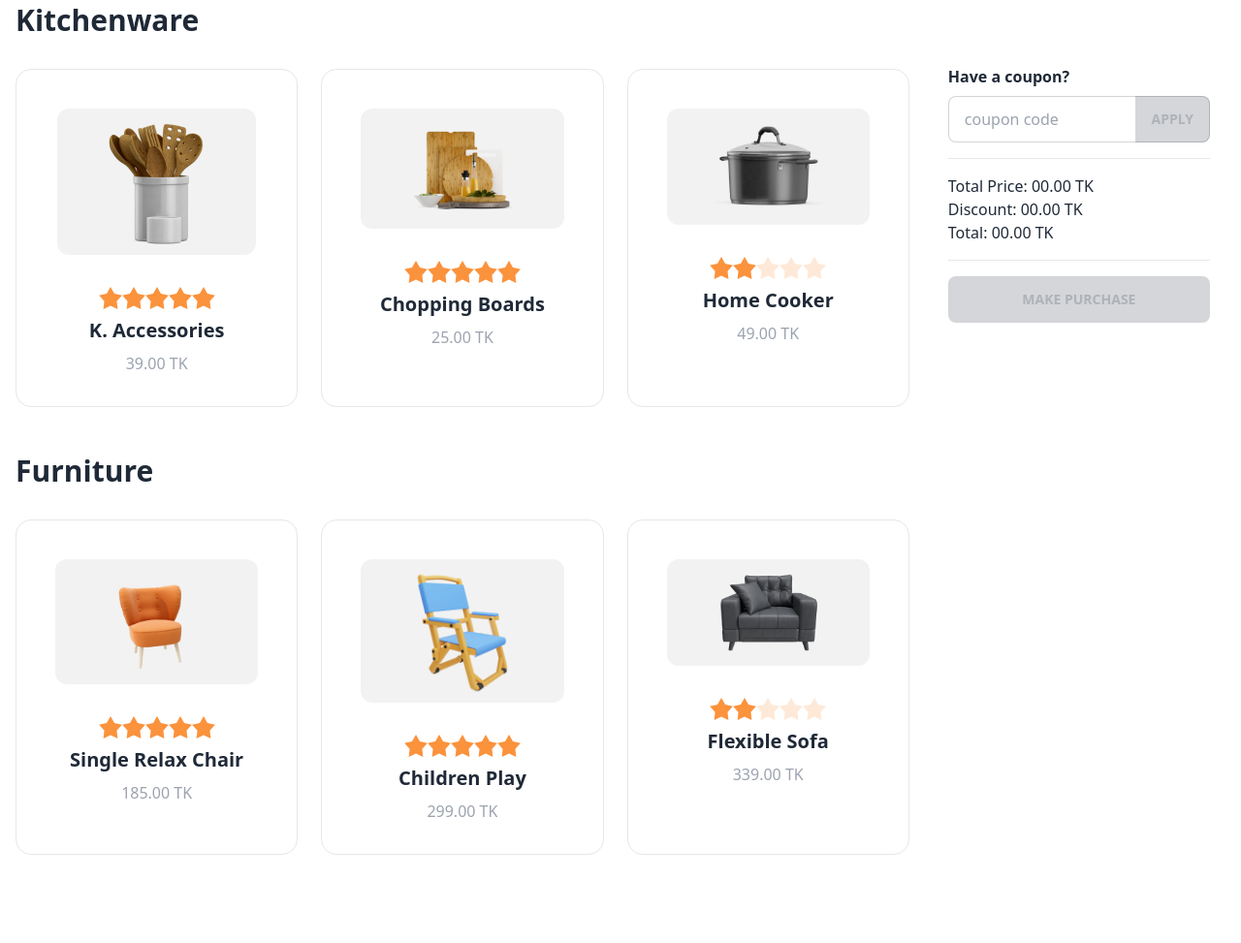
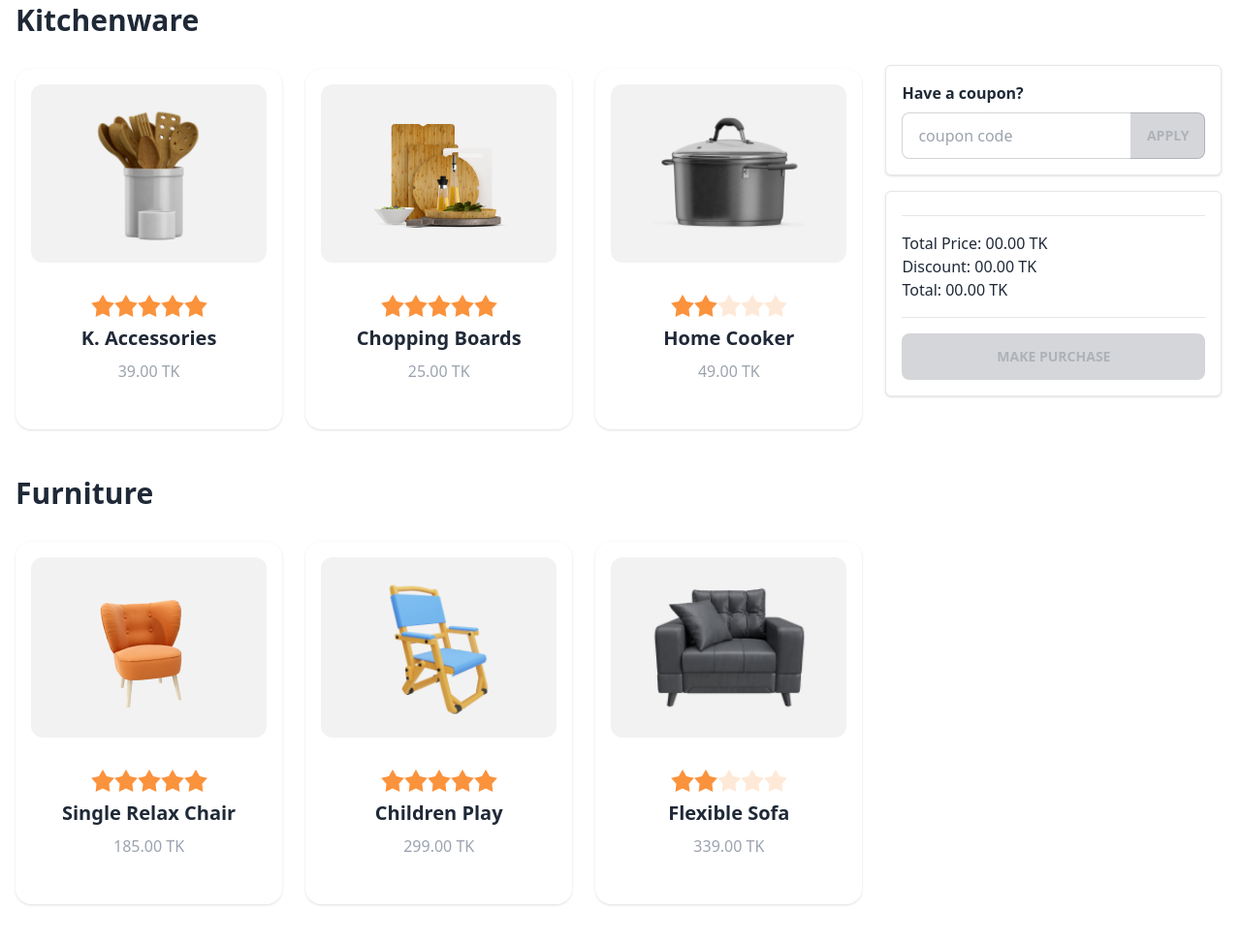
Before and after one commit to rintia/summer-sale, a plain HTML site: page index.html in a window 1280 px wide. Shown: the part 461-1434 px from the top of the page at 97% size. Before the commit the page ends 1391 px from the top, so only its background shows below. Drawn offline with nearby package versions, Linux system fonts and the light colour scheme.

Commit message:
cards sorted

```diff
--- a/index.html
+++ b/index.html
@@ -25,7 +25,7 @@
   <header>
     <!-- banner section -->
     <div class="hero bg-[#F9F6E2]">
-        <div class="hero-content flex-col  lg:flex-row ">
+        <div class="hero-content flex-col  lg:flex-row gap-12">
 
           <div class="text-center">
             <h1 class="text-2xl mb-3">--SALES FEVER--</h1>
@@ -49,9 +49,9 @@
             <!-- cards -->
             <div class="grid grid-cols-1 md:grid-cols-2 lg:grid-cols-3 gap-6">
                 <!-- card-1 -->
-                <div onclick="clickHandler(this)" class="card bg-white border cursor-pointer">
-                    <figure class="px-10 pt-10">
-                      <img src="./images/prod1.png" alt="Shoes" class="rounded-xl bg-base-200 px-12 py-2" />
+                <div onclick="clickHandler(this)" class="card bg-white shadow cursor-pointer p-4">
+                    <figure class="px-5 py-5 h-3/5 w-full bg-base-200 rounded-xl">
+                      <img src="./images/prod1.png" alt="Shoes" class="rounded-xl bg-base-200 h-full" />
                     </figure>
                     <div class="card-body items-center text-center">
                         <div class="rating">
@@ -66,9 +66,9 @@
                     </div>
                   </div>
                 <!-- card-2 -->
-                <div onclick="clickHandler(this)" class="card bg-white border cursor-pointer">
-                    <figure class="px-10 pt-10">
-                      <img src="./images/prod2.png" alt="Shoes" class="rounded-xl bg-base-200 px-12 py-2" />
+                <div onclick="clickHandler(this)" class="card bg-white shadow cursor-pointer p-4">
+                    <figure class="px-5 py-5 h-3/5 w-full bg-base-200 rounded-xl">
+                      <img src="./images/prod2.png" alt="Shoes" class="rounded-xl h-full" />
                     </figure>
                     <div class="card-body items-center text-center">
                         <div class="rating">
@@ -83,9 +83,9 @@
                     </div>
                   </div>
                <!-- card-3 -->
-               <div onclick="clickHandler(this)" class="card bg-white border cursor-pointer">
-                <figure class="px-10 pt-10">
-                  <img src="./images/prod3.png" alt="Shoes" class="rounded-xl bg-base-200 px-12 py-2" />
+               <div onclick="clickHandler(this)" class="card bg-white shadow cursor-pointer p-4">
+                <figure class="px-5 py-5 h-3/5 w-full bg-base-200 rounded-xl">
+                  <img src="./images/prod3.png" alt="Shoes" class="rounded-xl bg-base-200 h-full" />
                 </figure>
                 <div class="card-body items-center text-center">
                     <div class="rating">
@@ -107,9 +107,9 @@
             <!-- cards -->
             <div class="grid grid-cols-1 md:grid-cols-2 lg:grid-cols-3 gap-6">
                 <!-- card-4 -->
-                <div onclick="clickHandler(this)" class="card bg-white border cursor-pointer">
-                    <figure class="px-10 pt-10">
-                      <img src="./images/prod7.png" alt="Shoes" class="rounded-xl bg-base-200 px-12 py-2" />
+                <div onclick="clickHandler(this)" class="card bg-white shadow cursor-pointer p-4">
+                    <figure class="px-5 py-5 h-3/5 w-full bg-base-200 rounded-xl">
+                      <img src="./images/prod7.png" alt="Shoes" class="rounded-xl bg-base-200 h-full" />
                     </figure>
                     <div class="card-body items-center text-center">
                         <div class="rating">
@@ -124,9 +124,9 @@
                     </div>
                   </div>
                 <!-- card-5 -->
-                <div onclick="clickHandler(this)" class="card bg-white border cursor-pointer">
-                    <figure class="px-10 pt-10">
-                      <img src="./images/prod8.png" alt="Shoes" class="rounded-xl bg-base-200 px-12 py-2" />
+                <div onclick="clickHandler(this)" class="card bg-white shadow cursor-pointer p-4">
+                    <figure class="px-5 py-5 h-3/5 w-full bg-base-200 rounded-xl">
+                      <img src="./images/prod8.png" alt="Shoes" class="rounded-xl bg-base-200 h-full" />
                     </figure>
                     <div class="card-body items-center text-center">
                         <div class="rating">
@@ -141,9 +141,9 @@
                     </div>
                   </div>
                <!-- card-6 -->
-               <div onclick="clickHandler(this)" class="card bg-white border cursor-pointer">
-                <figure class="px-10 pt-10">
-                  <img src="./images/prod9.png" alt="Shoes" class="rounded-xl bg-base-200 px-12 py-2" />
+               <div onclick="clickHandler(this)" class="card bg-white shadow cursor-pointer p-4">
+                <figure class="px-5 py-5 h-3/5 w-full bg-base-200 rounded-xl">
+                  <img src="./images/prod9.png" alt="Shoes" class="rounded-xl bg-base-200 h-full" />
                 </figure>
                 <div class="card-body items-center text-center">
                     <div class="rating">
@@ -162,12 +162,17 @@
      </div>
 
         <!-- coupon & purchase -->
-        <div class=" px-4 pt-16 items-center">
-            <h1 class="font-semibold mb-2">Have a coupon?</h1>
+        <div class="  items-center">
+          <!-- coupon input -->
+            <div class="border px-4 pt-4 mt-16 bg-white shadow rounded-md">
+              <h1 class="font-semibold mb-2">Have a coupon?</h1>
             <div class="relative mb-4">
                 <input id="coupon-field" type="text" placeholder="coupon code" class="input input-bordered w-full pr-16" />
                 <button id="btn-apply" class="btn bg-prime-color text-white absolute top-0 right-0 rounded-l-none" disabled>Apply</button>
               </div>
+            </div>
+            <!-- purchase list -->
+           <div class="border mt-4 p-4 rounded-md shadow bg-white">
             <ol id="selected-items" class="list-decimal px-4 mb-2">
 
             </ol>
@@ -188,11 +193,12 @@
               <h3 class="font-bold text-lg text-center">Congratulations</h3>
               <p class="py-4 text-center">You Purchase The Product</p>
               <div class="modal-action justify-center">
-                <!-- if there is a button in form, it will close the modal -->
+                <!-- if there is a button in form, it will refresh the page -->
                 <button onclick="goHome()" class="btn bg-prime-color text-white">Go home</button>
               </div>
             </form>
           </dialog>
+           </div>
         </div>
     </div>
   </main>
--- a/js/purchase.js
+++ b/js/purchase.js
@@ -1,15 +1,17 @@
 let totalPrice = 0 ;
+let total = 0;
 function clickHandler(target){
-    document.getElementById("btn-purchase").disabled = false;
+   document.getElementById("btn-purchase").disabled = false;
    const product = target.childNodes[3].childNodes[3];
    const productName = product.innerText;
-   console.log(productName);
    const newItem = document.createElement('li');
    newItem.innerText = productName;
    const selectedItems = document.getElementById('selected-items');
    selectedItems.appendChild(newItem);
    const price = target.childNodes[3].childNodes[5].innerText.split(' ')[0];
    totalPrice = parseFloat(price) + parseFloat(totalPrice);
+   total = totalPrice;
+   document.getElementById('total').innerText = total.toFixed(2);
    document.getElementById('total-price').innerText = totalPrice.toFixed(2);
    if(totalPrice >= 200){
     document.getElementById('btn-apply').disabled = false;
@@ -18,7 +20,6 @@ function clickHandler(target){
 }
 document.getElementById('btn-apply').addEventListener('click', function(){
     const couponField = document.getElementById('coupon-field');
-    console.log('happy')
      const couponValue = couponField.value;
      if( couponValue == 'SELL200'){
       const discount = totalPrice * 0.2;
@@ -27,6 +28,9 @@ document.getElementById('btn-apply').addEventListener('click', function(){
       const total = totalPrice - discount;
       document.getElementById('total').innerText = total.toFixed(2)
      }
+     else{
+      alert('Not valid coupon code');
+     }
 })
 
 function goHome(){
```
